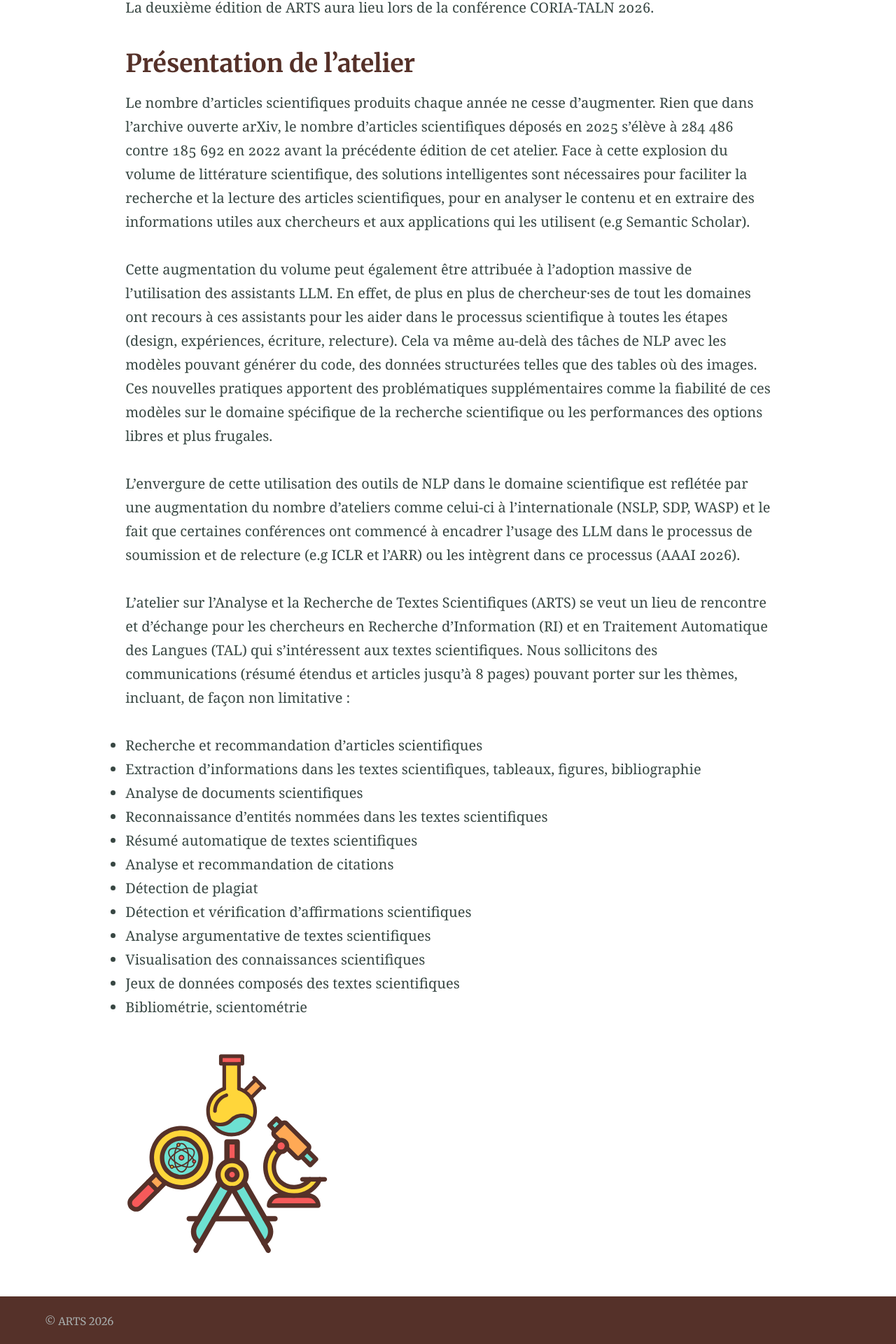
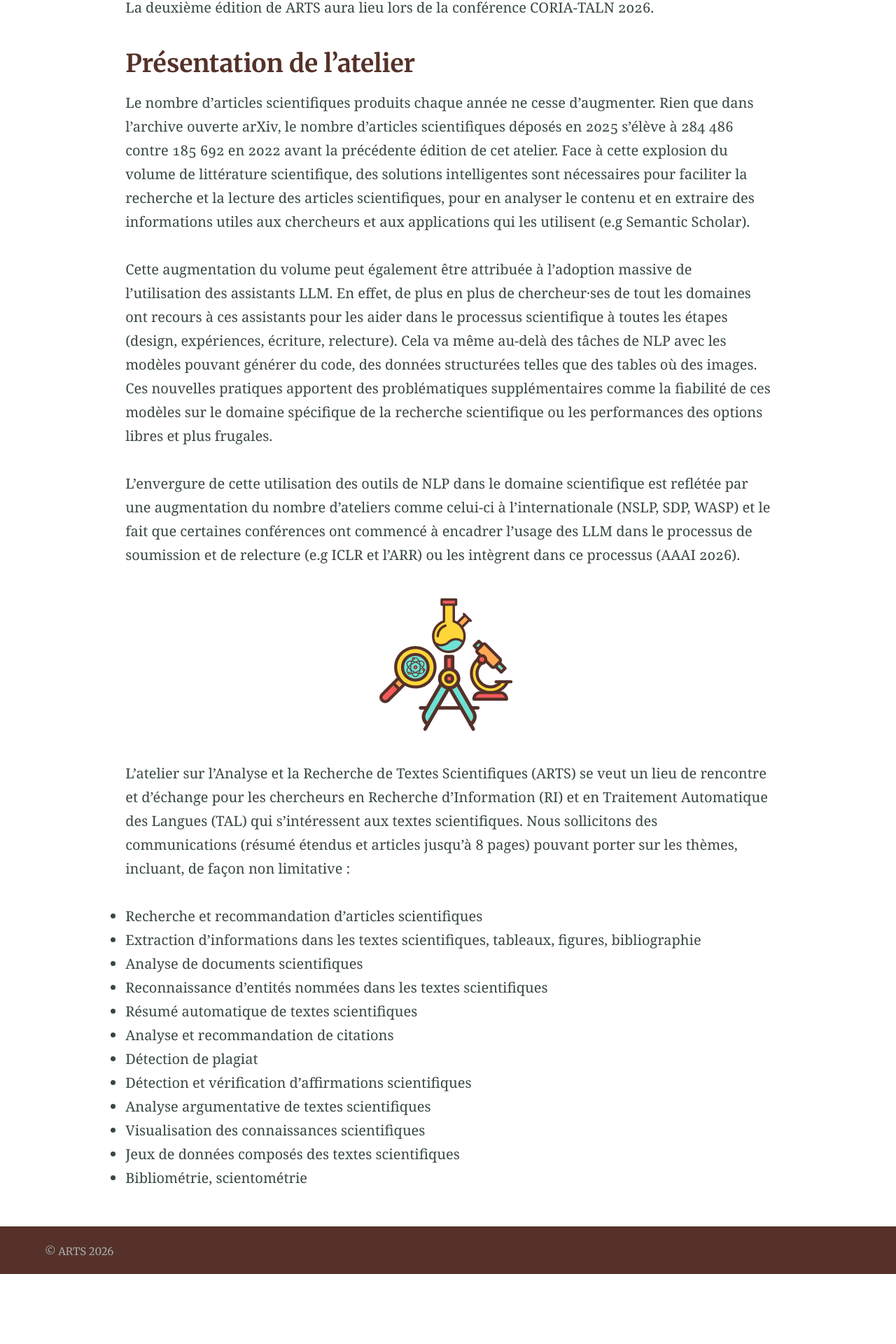
Before and after one commit to arts-workshop/arts-workshop.github.io, a Jekyll site: the page built from index.md, in a window 1280 px wide. Shown: the part 534-2454 px from the top of the page at 70% size. Built offline with Jekyll 4.4.1, drawn with Linux system fonts in a browser that asks for light colours; after the commit the page ends 2354 px from its top, so only the background shows below that.

Commit message:
add decor

```diff
--- a/index.md
+++ b/index.md
@@ -19,6 +19,11 @@ Cette augmentation du volume peut également être attribuée à l’adoption ma
 L’envergure de cette utilisation des outils de NLP dans le domaine scientifique est reflétée par une augmentation du nombre d’ateliers comme celui-ci à l’internationale (NSLP, SDP, WASP) et le fait que certaines conférences ont commencé à encadrer l’usage des LLM dans le processus de soumission et de relecture (e.g ICLR et l’ARR) ou les intègrent dans ce processus (AAAI 2026).
 
 
+<p align="center">
+<img src="/assets/banner.svg" width="200">
+</p>
+
+
 L’atelier sur l’Analyse et la Recherche de Textes Scientifiques (ARTS) se veut un lieu de rencontre et d’échange pour les chercheurs en Recherche d’Information (RI) et en Traitement Automatique des Langues (TAL) qui s’intéressent aux textes scientifiques. Nous sollicitons des communications (résumé étendus et articles jusqu’à 8 pages) pouvant porter sur les thèmes, incluant, de façon non limitative :
 - Recherche et recommandation d’articles scientifiques
 - Extraction d’informations dans les textes scientifiques, tableaux, figures, bibliographie
@@ -32,6 +37,3 @@ L’atelier sur l’Analyse et la Recherche de Textes Scientifiques (ARTS) se ve
 - Visualisation des connaissances scientifiques
 - Jeux de données composés des textes scientifiques
 - Bibliométrie, scientométrie
-
-
-<img src="/assets/banner.svg" width="300">
```
Also changed, not shown: comites.md (+4 -0 lines).
